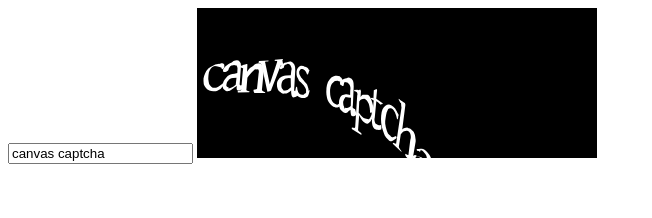
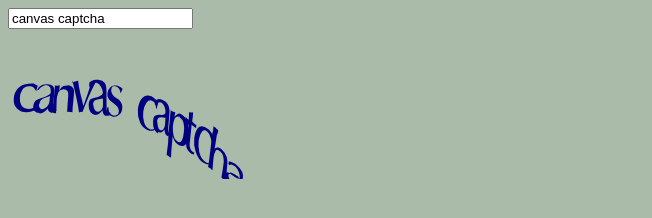
Before and after one commit to eugen/CanvasCaptcha, a plain HTML site: page index.html in a window 1280 px wide. Shown: the whole page, without its empty margins (0-652 px from the left). Drawn offline with Linux system fonts and the light colour scheme.

Commit message:
clear rect before drawing

```diff
--- a/canvasCaptcha.js
+++ b/canvasCaptcha.js
@@ -91,6 +91,7 @@ drawCaptcha = (function() {
 
 	var ctx = o.context;
 	ctx.save();
+	ctx.clearRect(0, 0, 1000, 1000);
 	if(o.bgStyle) {
 	    ctx.fillStyle = o.bgStyle;
 	    ctx.fillRect(0, 0, 1000, 1000);
--- a/index.html
+++ b/index.html
@@ -8,8 +8,9 @@
     <script src="fonts/helvetiker.js"></script>
     <script src="canvasCaptcha.js"></script>
   </head>
-  <body>
+  <body style="background-color: #ABA">
     <input id="text" value="canvas captcha" />
+    <br />
     <canvas id="glyphs" width="400" height="150"></canvas>
 
     <script>
@@ -17,9 +18,8 @@
         var ctx = $("#glyphs")[0].getContext('2d');
         drawCaptcha({
           context: ctx,
-          font: gentilis,
-          style: 'white',
-          bgStyle: 'black',
+          font: optimer,
+          style: 'navy',
           text: $("#text").val()
         });
       }
```
